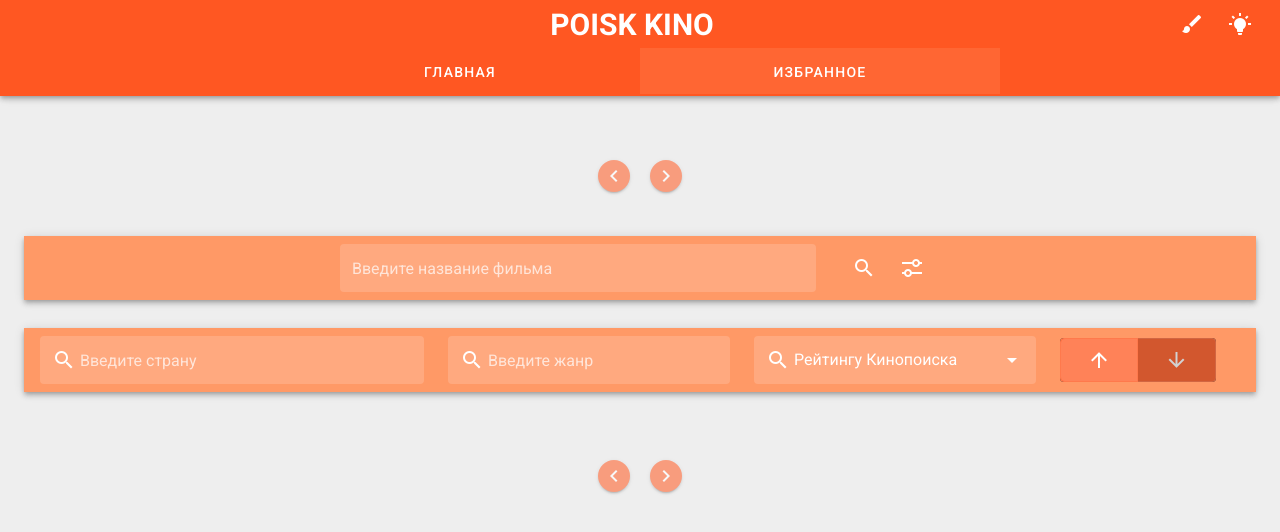
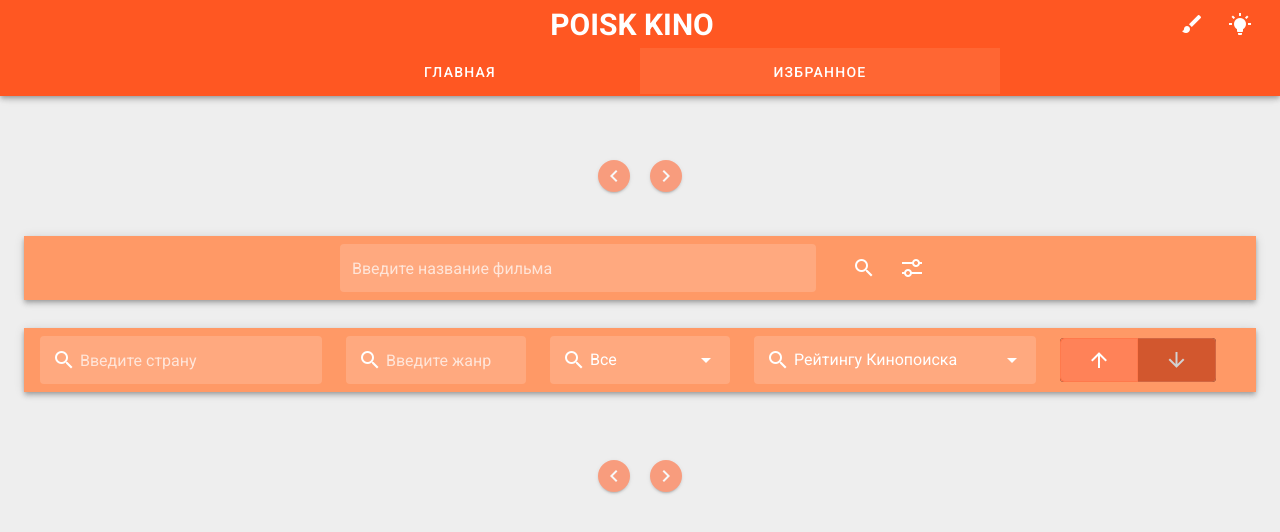
Before and after one commit to Y11o/PoiskKino, a Vue app: page /saved in a window 1280 px wide. Both pictures are taken after a click on the button 912 px from the left and 268 px from the top of the page. Shown: the top 532 px of the page. Built offline with nearby package versions, Linux system fonts and the light colour scheme.

Commit message:
SHOW ONLY FIELD ADDED

```diff
--- a/src/components/Favourites/FilterSheet.vue
+++ b/src/components/Favourites/FilterSheet.vue
@@ -3,7 +3,7 @@
     <v-toolbar dark color="secondary" class="mb-1">
       <template>
         <v-row align="center" justify="center">
-          <v-col cols="6" md="4">
+          <v-col cols="6" md="3">
             <v-text-field
               v-model="filterByCountry"
               @change="setFilter()"
@@ -16,7 +16,7 @@
               label="Введите страну"
             />
           </v-col>
-          <v-col cols="6" md="3">
+          <v-col cols="6" md="2">
             <v-text-field
               v-model="filterByGenre"
               @change="setFilter()"
@@ -27,6 +27,19 @@
               clearable
               prepend-inner-icon="mdi-magnify"
               label="Введите жанр"
+            />
+          </v-col>
+          <v-col md="2" v-if="countSize">
+            <v-select
+              v-model="showOnly"
+              @keydown.enter="setFilter()"
+              @change="setFilter()"
+              flat
+              solo-inverted
+              hide-details
+              :items="showOnlyKeys"
+              prepend-inner-icon="mdi-magnify"
+              label="Sort by"
             />
           </v-col>
           <v-col md="3" v-if="countSize">
@@ -62,7 +75,20 @@
     <v-toolbar dark color="secondary" class="mb-1" v-if="!countSize">
       <template>
         <v-row class=".flex-sm-wrap" align="center" justify="center">
-          <v-col cols="6" md="4">
+          <v-col cols="4">
+            <v-select
+              v-model="showOnly"
+              @keydown.enter="setFilter()"
+              @change="setFilter()"
+              flat
+              solo-inverted
+              hide-details
+              :items="showOnlyKeys"
+              prepend-inner-icon="mdi-magnify"
+              label="Sort by"
+            />
+          </v-col>
+          <v-col cols="4">
             <v-select
               v-model="sortBy"
               @keydown.enter="setFilter()"
@@ -75,7 +101,7 @@
               label="Sort by"
             />
           </v-col>
-          <v-col cols="6" md="3">
+          <v-col cols="4">
             <v-btn-toggle
               v-model="sortDesc"
               @change="setFilter()"
@@ -120,6 +146,12 @@ export default {
       "Только в закладках",
       "Только с моей оценкой",
     ],
+    showOnly: "Все",
+    showOnlyKeys: [
+      "Все",
+      "Только в закладках",
+      "Только с моей оценкой",
+    ],
     sortDesc: false,
   }),
   computed: {
@@ -151,6 +183,7 @@ export default {
         filterByGenre: this.filterByGenre,
         sortBy: this.sortBy,
         sortDesc: this.sortDesc,
+        showOnly: this.showOnly,
       };
       this.setFilterSettings(filter);
       this.searchSavedFilms();
--- a/src/store/filmsModule.js
+++ b/src/store/filmsModule.js
@@ -287,12 +287,12 @@ export default {
             break;
         }
       }
-      if (filterParams.sortBy === "Только в закладках") {
+      if (filterParams.showOnly === "Только в закладках") {
         films = films.filter((element) =>
           context.state.savedFilms.includes(element.filmId)
         );
       }
-      if (filterParams.sortBy === "Только с моей оценкой") {
+      if (filterParams.showOnly === "Только с моей оценкой") {
         let ratedIdList = context.state.ratedFilms.map((film) => film.filmId);
         films = films.filter((element) => ratedIdList.includes(element.filmId));
       }
```
